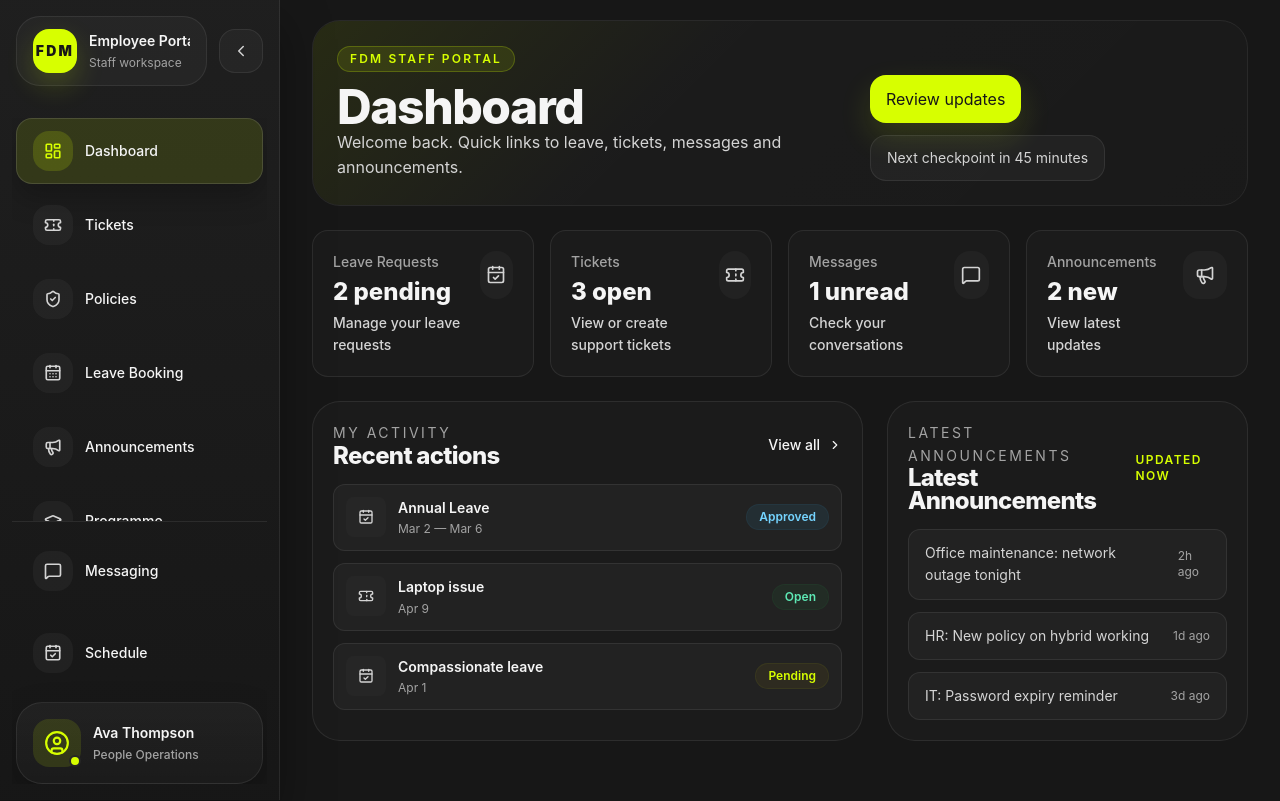
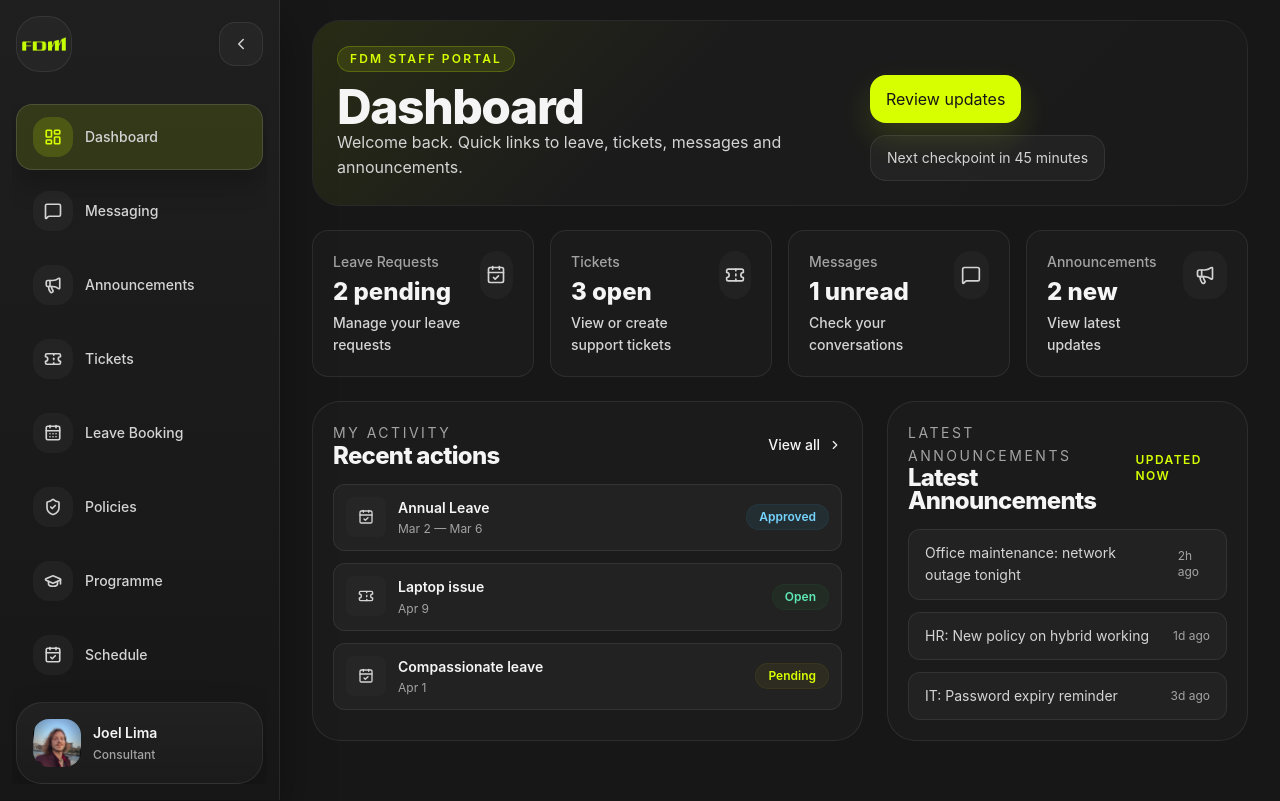
Before and after one commit to FowzanRaja/employee-portal, a React (Vite) app in the folder frontend/: page / in a window 1280 px wide. Built offline with nearby package versions, Linux system fonts and the light colour scheme.

Commit message:
Finalised sidebar, fixed issues

```diff
--- a/frontend/src/components/sidebar.jsx
+++ b/frontend/src/components/sidebar.jsx
@@ -13,6 +13,7 @@
   exampleUser,
   navItems,
 } from './sidebarConfig'
+import fdmLogo from '../assets/fdmLogo.png'
 
 function SidebarNavItem({ item, isCollapsed }) {
   const Icon = item.icon
@@ -29,7 +30,7 @@
           isCollapsed ? 'justify-center px-0 py-3' : 'gap-3 px-4 py-3',
           isActive
             ? 'border-[color:var(--fdm-border-strong)] bg-[rgba(215,255,0,0.12)] text-[var(--fdm-text)] shadow-[0_14px_28px_rgba(0,0,0,0.22)]'
-            : 'border-transparent text-[var(--fdm-text-soft)] hover:border-[color:var(--fdm-border)] hover:bg-[rgba(255,255,255,0.04)] hover:text-[var(--fdm-text)]',
+            : 'border-transparent text-[var(--fdm-text-soft)] hover:border-[color:var(--fdm-border)] hover:bg-[rgba(255,255,255,0.04)] hover:text-[var(--fdm-lime)]',
         ].join(' ')
       }
     >
@@ -38,9 +39,9 @@
           <span
             className={[
               'flex h-10 w-10 items-center justify-center rounded-2xl transition-colors duration-200',
-              isActive
-                ? 'bg-[rgba(215,255,0,0.16)] text-[var(--fdm-lime)]'
-                : 'bg-[rgba(255,255,255,0.04)] text-[var(--fdm-text-soft)] group-hover:text-[var(--fdm-text)]',
+                isActive
+                  ? 'bg-[rgba(215,255,0,0.16)] text-[var(--fdm-lime)]'
+                  : 'bg-[rgba(255,255,255,0.04)] text-[var(--fdm-text-soft)] group-hover:text-[var(--fdm-lime)]',
             ].join(' ')}
           >
             <Icon size={18} strokeWidth={2.2} />
@@ -48,7 +49,7 @@
 
           <span
             className={[
-              'overflow-hidden whitespace-nowrap transition-all duration-200 ease-out',
+              'overflow-hidden whitespace-nowrap transition-all duration-200 ease-out text-[var(--fdm-text-soft)] group-hover:text-[var(--fdm-lime)]',
               isCollapsed ? 'max-w-0 -translate-x-2 opacity-0' : 'max-w-[160px] translate-x-0 opacity-100',
             ].join(' ')}
           >
@@ -87,23 +88,15 @@
       <div className={['mb-8 flex', isCollapsed ? 'flex-col items-center gap-3' : 'items-center justify-between gap-3 px-1'].join(' ')}>
         <div
           className={[
-            'flex min-w-0 items-center rounded-[24px] border border-[color:var(--fdm-border)] bg-[rgba(255,255,255,0.03)] transition-all duration-300 ease-out',
-            isCollapsed ? 'justify-center p-3' : 'gap-3 px-4 py-3',
+            'flex min-w-0 items-center justify-center rounded-[24px] border border-[color:var(--fdm-border)] bg-[rgba(255,255,255,0.03)] transition-all duration-300 ease-out',
+            'h-14 w-14',
           ].join(' ')}
         >
-          <span className="flex h-11 w-11 shrink-0 items-center justify-center rounded-2xl bg-[var(--fdm-lime)] text-sm font-black tracking-[0.16em] text-[var(--fdm-text-dark)] shadow-[0_12px_28px_rgba(215,255,0,0.18)]">
-            FDM
-          </span>
-
-          <div
-            className={[
-              'min-w-0 overflow-hidden whitespace-nowrap transition-all duration-200 ease-out',
-              isCollapsed ? 'max-w-0 opacity-0' : 'max-w-[150px] opacity-100',
-            ].join(' ')}
-          >
-            <p className="text-sm font-semibold text-[var(--fdm-text)]">Employee Portal</p>
-            <p className="text-xs text-[var(--fdm-text-muted)]">Staff workspace</p>
-          </div>
+          <img
+            src={fdmLogo}
+            alt="FDM logo"
+            className="h-11 w-11 shrink-0 rounded-2xl object-contain"
+          />
         </div>
 
         <button
@@ -123,25 +116,7 @@
           ))}
         </nav>
 
-        <div className="flex flex-col gap-4 border-t border-[color:var(--fdm-border)] px-1 pt-4 shrink-0">
-          <SidebarNavItem
-            item={{
-              to: '/messages',
-              label: 'Messaging',
-              icon: MessageSquare,
-            }}
-            isCollapsed={isCollapsed}
-          />
-
-          <SidebarNavItem
-            item={{
-              to: '/consultants',
-              label: 'Schedule',
-              icon: CalendarCheck,
-            }}
-            isCollapsed={isCollapsed}
-          />
-
+        <div className="flex flex-col gap-4 px-1 pt-4 shrink-0">
           <NavLink
             to="/profile"
             title={isCollapsed ? `${user.name} — ${user.role}` : undefined}
@@ -157,16 +132,17 @@
             }
           >
             <div className={['flex items-center', isCollapsed ? 'justify-center' : 'gap-3'].join(' ')}>
-              <div className="relative flex h-12 w-12 shrink-0 items-center justify-center rounded-2xl bg-[rgba(215,255,0,0.12)] text-[var(--fdm-lime)]">
-                <UserCircle size={26} />
-                <span className="absolute bottom-0 right-0 h-3 w-3 rounded-full border-2 border-[var(--fdm-surface)] bg-[var(--fdm-lime)]" />
+              <div className="relative flex h-12 w-12 shrink-0 items-center justify-center rounded-2xl bg-[rgba(215,255,0,0.12)] text-[var(--fdm-lime)] overflow-hidden">
+                {user.avatar ? (
+                  <img src={user.avatar} alt={`${user.name} avatar`} className="h-full w-full object-cover" />
+                ) : (
+                  <UserCircle size={26} />
+                )}
               </div>
 
               <div
-                className={[
-                  'min-w-0 overflow-hidden whitespace-nowrap transition-all duration-200 ease-out',
-                  isCollapsed ? 'max-w-0 opacity-0' : 'max-w-[150px] opacity-100',
-                ].join(' ')}
+                className={['min-w-0 overflow-hidden whitespace-nowrap transition-all duration-200 ease-out', isCollapsed ? 'max-w-0 opacity-0' : 'opacity-100'].join(' ')}
+                style={isCollapsed ? undefined : { maxWidth: 'calc(100% - 96px)' }}
               >
                 <p className="truncate text-sm font-semibold text-[var(--fdm-text)]">{user.name}</p>
                 <p className="truncate text-xs text-[var(--fdm-text-muted)]">{user.role}</p>
--- a/frontend/src/components/sidebarConfig.js
+++ b/frontend/src/components/sidebarConfig.js
@@ -7,45 +7,28 @@
   Ticket,
   UserCircle,
   CalendarCheck,
+  MessageSquare,
 } from 'lucide-react'
 
+import JoelAvatar from '../assets/pfp images/Joel.jpeg'
+
 export const SIDEBAR_EXPANDED_WIDTH = 280
-export const SIDEBAR_COLLAPSED_WIDTH = 92
+// increased collapsed width to give slightly more room when collapsed
+export const SIDEBAR_COLLAPSED_WIDTH = 112
 
 export const exampleUser = {
-  name: 'Ava Thompson',
-  role: 'People Operations',
+  name: 'Joel Lima',
+  role: 'Consultant',
+  avatar: JoelAvatar,
 }
 
 export const navItems = [
-  {
-    to: '/',
-    label: 'Dashboard',
-    icon: LayoutDashboard,
-  },
-  {
-    to: '/tickets',
-    label: 'Tickets',
-    icon: Ticket,
-  },
-  {
-    to: '/policies',
-    label: 'Policies',
-    icon: ShieldCheck,
-  },
-  {
-    to: '/leave',
-    label: 'Leave Booking',
-    icon: CalendarDays,
-  },
-  {
-    to: '/announcements',
-    label: 'Announcements',
-    icon: Megaphone,
-  },
-  {
-    to: '/programme',
-    label: 'Programme',
-    icon: GraduationCap,
-  },
+  { to: '/', label: 'Dashboard', icon: LayoutDashboard },
+  { to: '/messages', label: 'Messaging', icon: MessageSquare },
+  { to: '/announcements', label: 'Announcements', icon: Megaphone },
+  { to: '/tickets', label: 'Tickets', icon: Ticket },
+  { to: '/leave', label: 'Leave Booking', icon: CalendarDays },
+  { to: '/policies', label: 'Policies', icon: ShieldCheck },
+  { to: '/programme', label: 'Programme', icon: GraduationCap },
+  { to: '/consultants', label: 'Schedule', icon: CalendarCheck },
 ]
--- a/frontend/src/index.css
+++ b/frontend/src/index.css
@@ -398,6 +398,13 @@
   border: 1px solid var(--fdm-border-strong);
 }
 
+/* Sidebar text selection uses brand lime instead of default blue */
+aside ::selection,
+aside *::selection {
+  background: rgba(215, 255, 0, 0.32);
+  color: #111;
+}
+
 .fdm-btn-outline:hover {
   background: rgba(255, 255, 255, 0.04);
 }
```
Also changed, not shown: frontend/src/assets/pfp images/Joel.jpeg (added).
